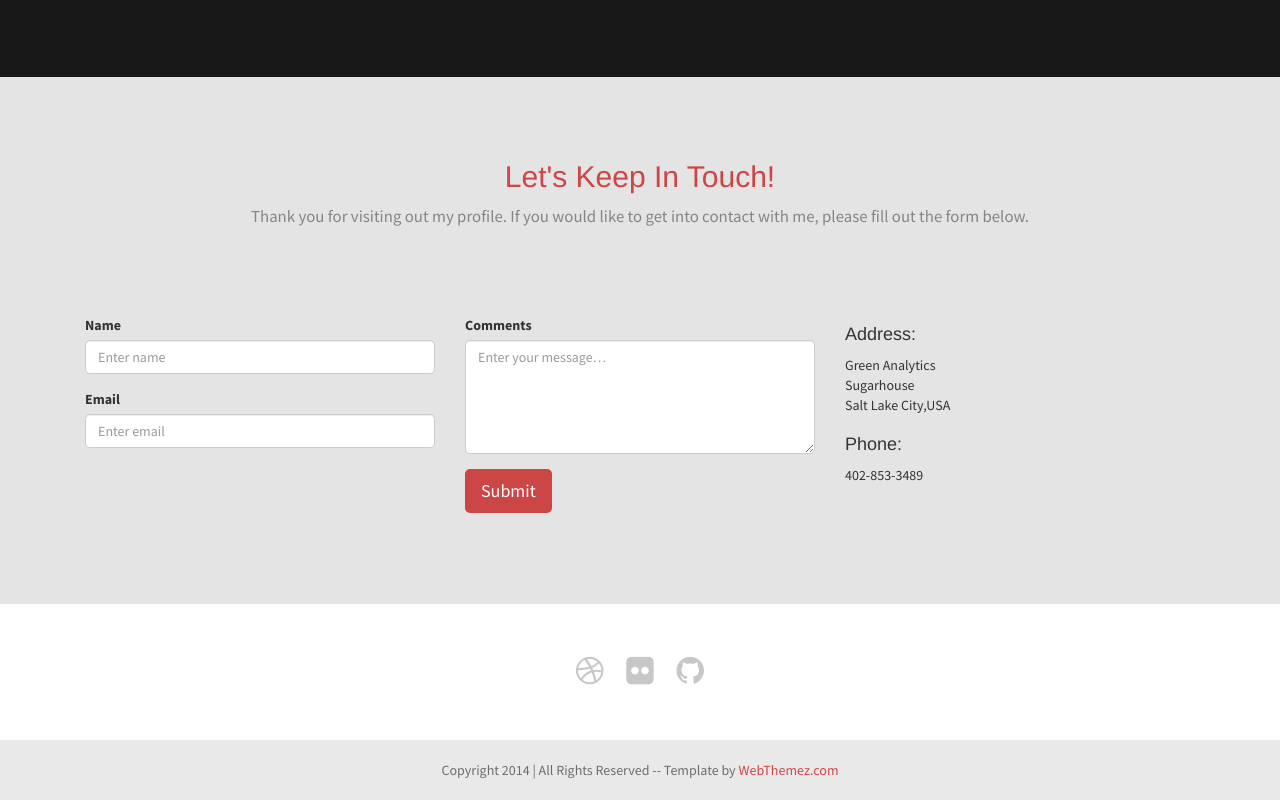
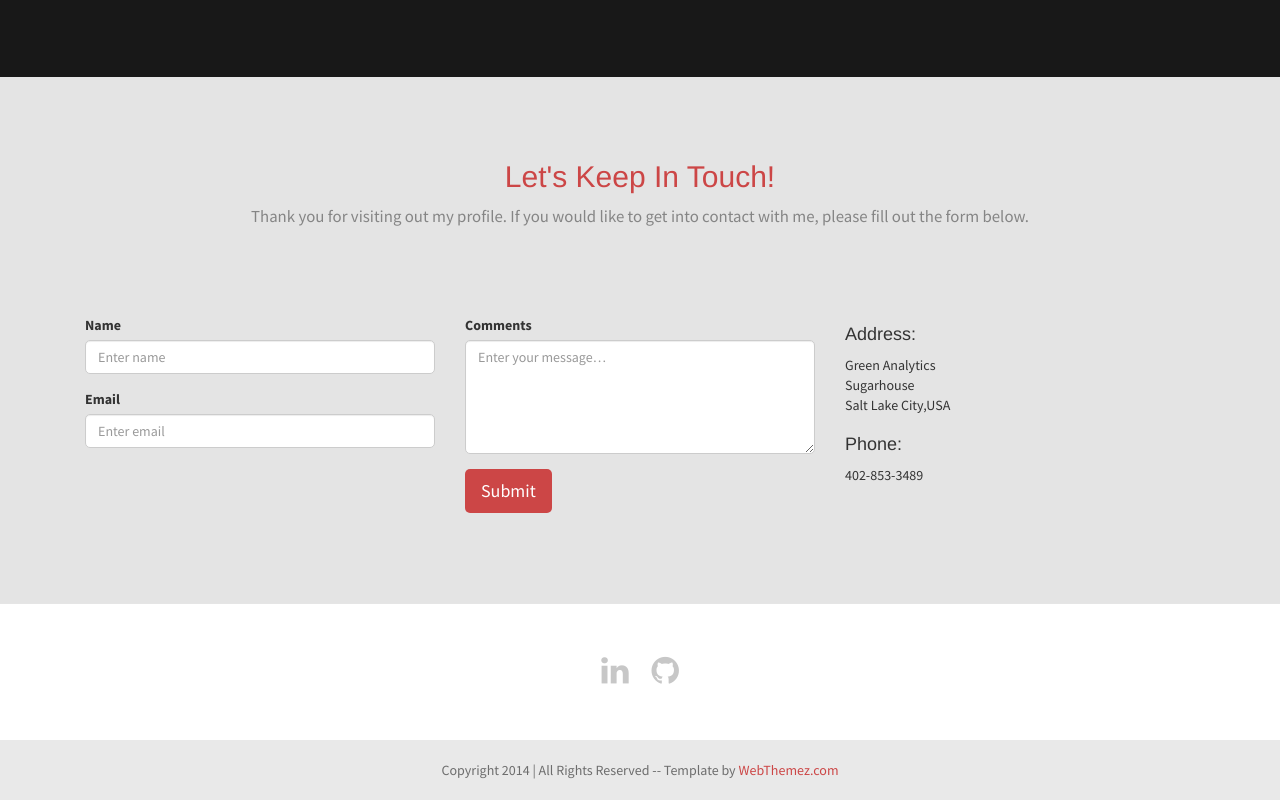
Before and after one commit to maxfieldeland64/maxfield64.github.io, a plain HTML site: page index.html in a window 1280 px wide. Shown: the part 4714-5514 px from the top of the page. Drawn offline with Linux system fonts and the light colour scheme.

Commit message:
added link to github and linkedin

```diff
--- a/index.html
+++ b/index.html
@@ -523,9 +523,8 @@
     <footer>
         <div class="container">
             <div class="social text-center">
-                <a href="#"><i class="fa fa-dribbble"></i></a>
-                <a href="#"><i class="fa fa-flickr"></i></a>
-                <a href="#"><i class="fa fa-github"></i></a>
+                <a href="https://www.linkedin.com/in/maxfield-green-30774a129/"><i class="fa fa-linkedin"></i></a>
+                <a href="https://github.com/maxfieldeland64"><i class="fa fa-github"></i></a>
             </div>
 
             <div class="clear"></div>
```
